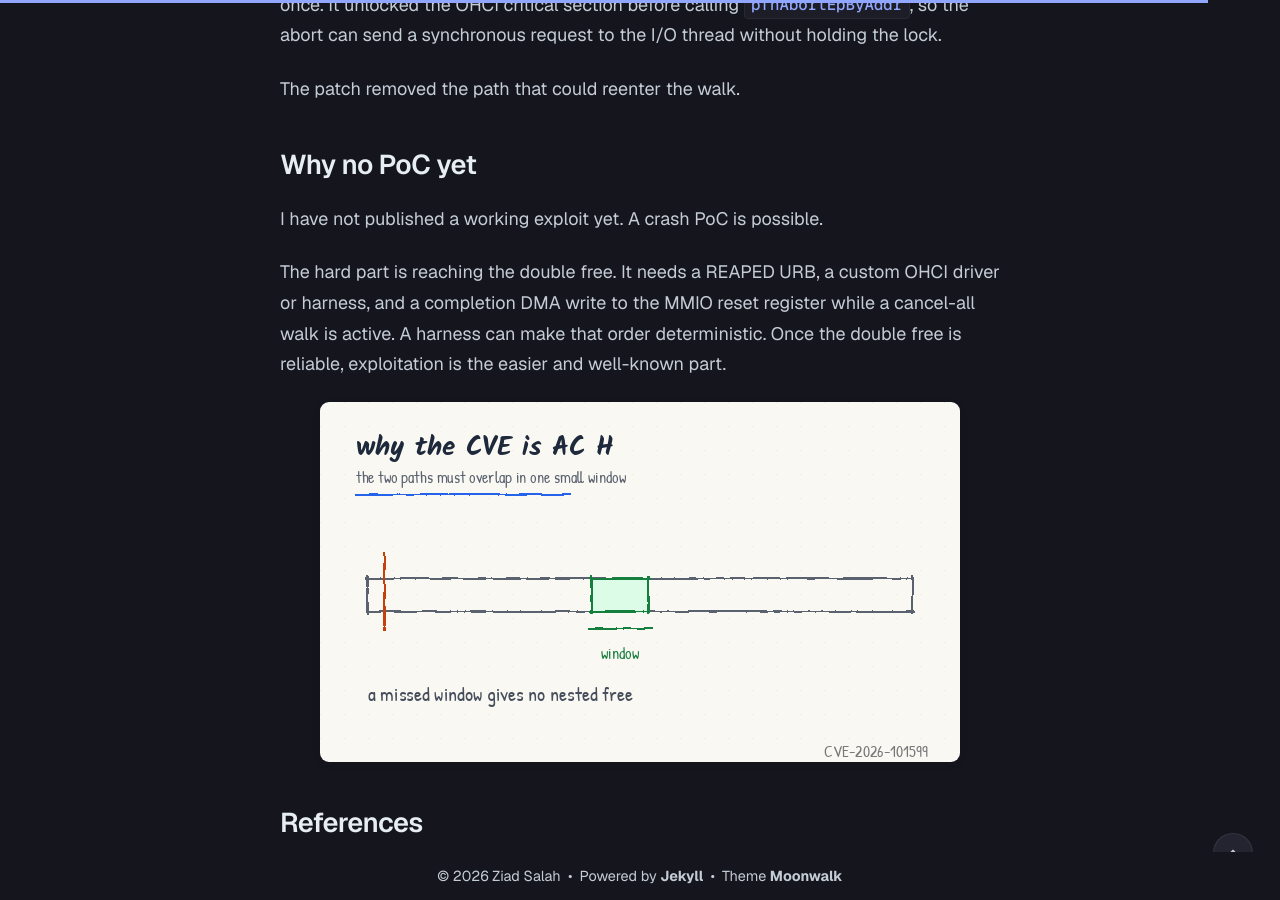
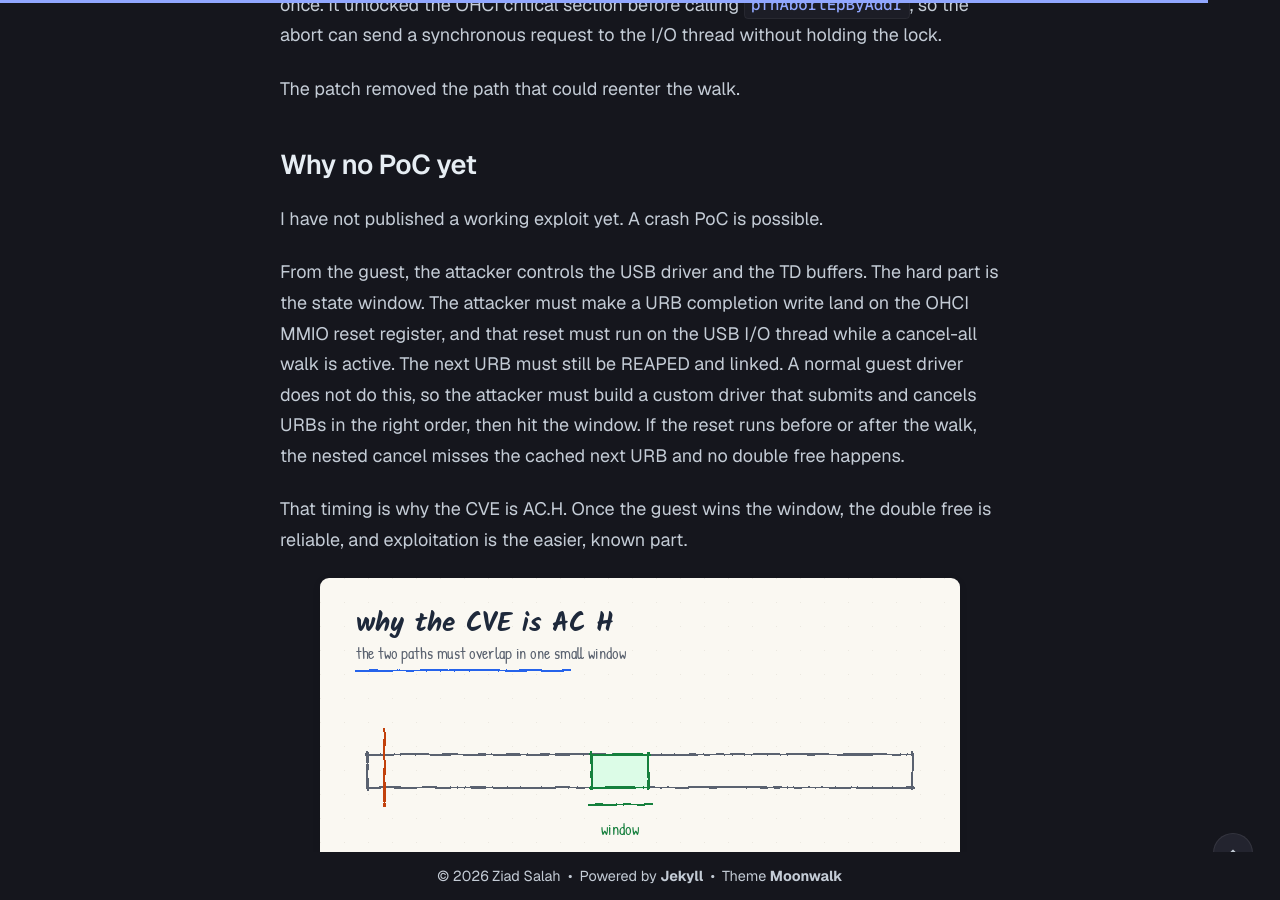
Before and after one commit to ziad626/ziad686-blog, a Jekyll site: the page built from _posts/2026-10-27-vbox-ohci-cve-2026-101599.md, in a window 1280 px wide and 900 px high, scrolled down 10457 px. Built offline with Jekyll 4.4.1, drawn with Linux system fonts in a browser that asks for light colours.

Commit message:
rewrite why no poc from guest perspective

```diff
--- a/_posts/2026-10-27-vbox-ohci-cve-2026-101599.md
+++ b/_posts/2026-10-27-vbox-ohci-cve-2026-101599.md
@@ -235,7 +235,9 @@ The patch removed the path that could reenter the walk.
 
 I have not published a working exploit yet. A crash PoC is possible.
 
-The hard part is reaching the double free. It needs a REAPED URB, a custom OHCI driver or harness, and a completion DMA write to the MMIO reset register while a cancel-all walk is active. A harness can make that order deterministic. Once the double free is reliable, exploitation is the easier and well-known part.
+From the guest, the attacker controls the USB driver and the TD buffers. The hard part is the state window. The attacker must make a URB completion write land on the OHCI MMIO reset register, and that reset must run on the USB I/O thread while a cancel-all walk is active. The next URB must still be REAPED and linked. A normal guest driver does not do this, so the attacker must build a custom driver that submits and cancels URBs in the right order, then hit the window. If the reset runs before or after the walk, the nested cancel misses the cached next URB and no double free happens.
+
+That timing is why the CVE is AC.H. Once the guest wins the window, the double free is reliable, and exploitation is the easier, known part.
 
 ![A narrow timing window](/assets/vbox-ohci-gifs/08-timing.gif)
 
```
